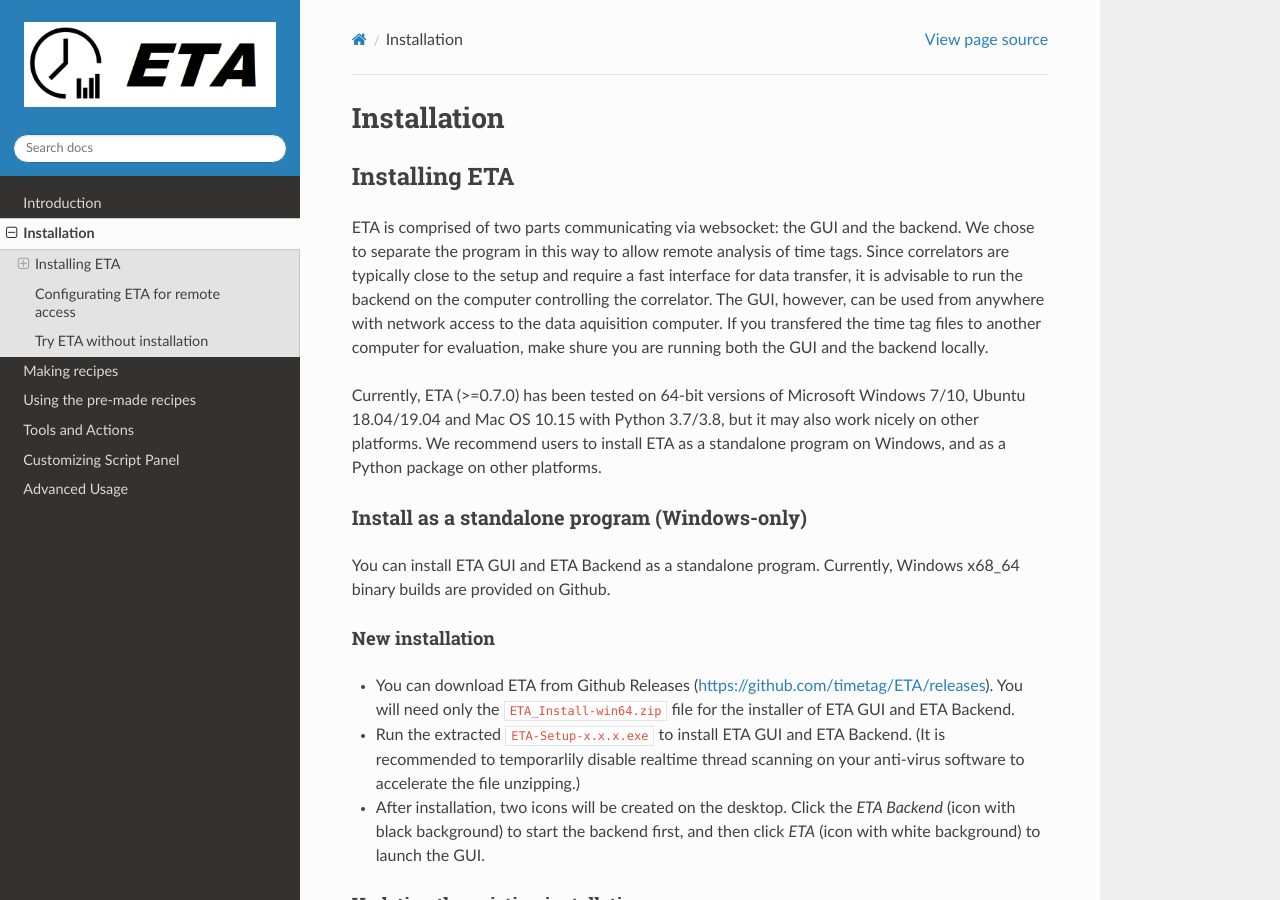
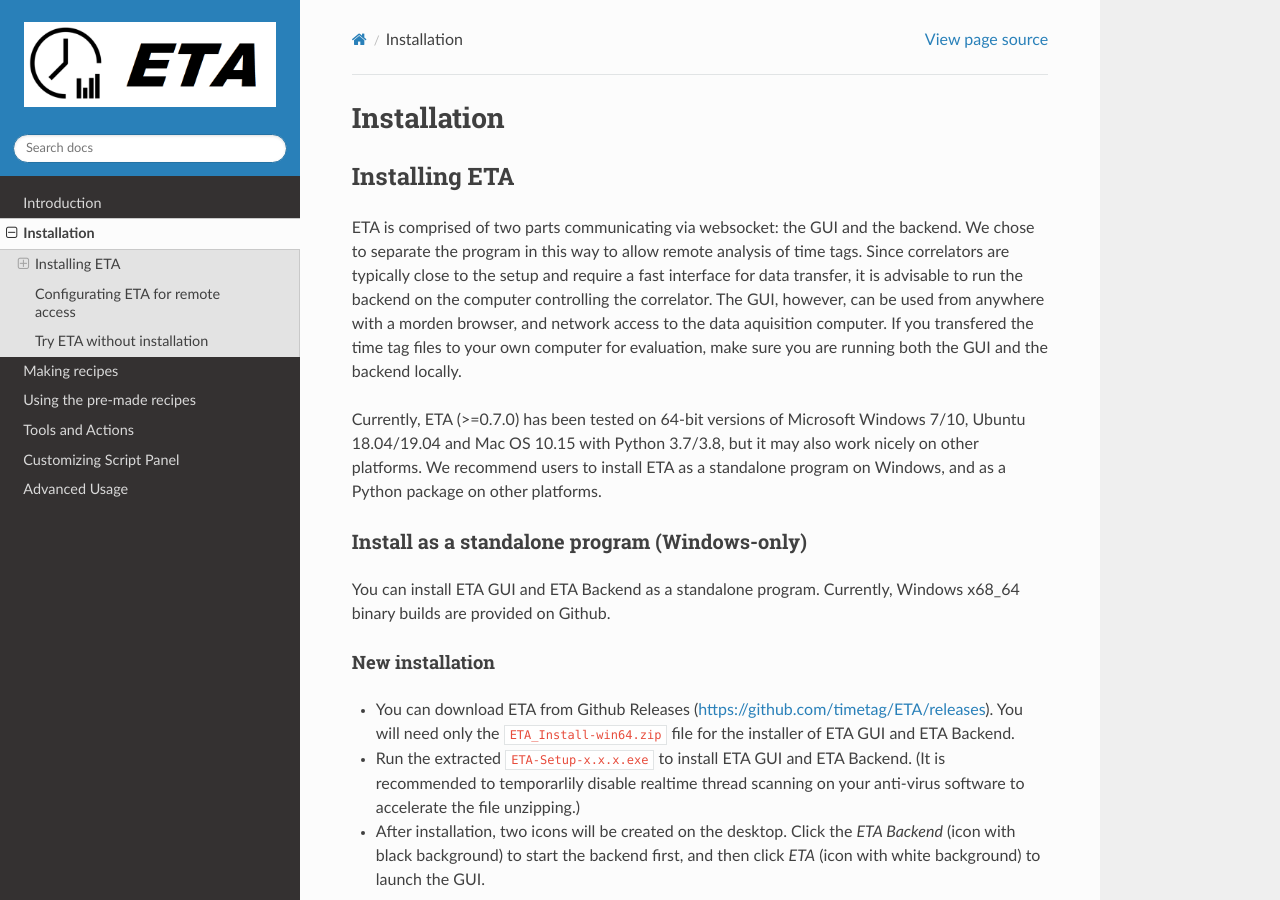
Before and after one commit to timetag/timetag.github.io, a Sphinx documentation site: the page built from docs/installation.rst, in a window 1280 px wide and 900 px high. Built offline with Sphinx 7.4.7 and the Read the Docs theme 2.0.0, drawn with Linux system fonts in a browser that asks for light colours.

Commit message:
Update installation.rst

```diff
--- a/docs/installation.rst
+++ b/docs/installation.rst
@@ -4,7 +4,7 @@
 
 Installing ETA
 --------
-ETA is comprised of two parts communicating via websocket: the GUI and the backend. We chose to separate the program in this way to allow remote analysis of time tags. Since correlators are typically close to the setup and require a fast interface for data transfer, it is advisable to run the backend on the computer controlling the correlator. The GUI, however, can be used from anywhere with network access to the data aquisition computer. If you transfered the time tag files to another computer for evaluation, make shure you are running both the GUI and the backend locally.
+ETA is comprised of two parts communicating via websocket: the GUI and the backend. We chose to separate the program in this way to allow remote analysis of time tags. Since correlators are typically close to the setup and require a fast interface for data transfer, it is advisable to run the backend on the computer controlling the correlator. The GUI, however, can be used from anywhere with a morden browser, and network access to the data aquisition computer. If you transfered the time tag files to your own computer for evaluation, make sure you are running both the GUI and the backend locally.
 
 Currently, ETA (>=0.7.0) has been tested on 64-bit versions of Microsoft Windows 7/10, Ubuntu 18.04/19.04 and Mac OS 10.15 with Python 3.7/3.8, but it may also work nicely on other platforms. We recommend users to install ETA as a standalone program on Windows, and as a Python package on other platforms.
 
@@ -80,9 +80,9 @@
 Verify the Installation
 ......
 
-After launching the ETA GUI, click New and then click Simulation, it will load a simulation recipe which can run without any actual timetag. Click the "Run" besides the Display Panel you want to execute to see the results.
+*     After launching the ETA GUI, click New and then click Simulation, it will load a simulation recipe which can run without any actual timetag. Click the "Run" besides the Display Panel you want to execute to see the results.
 
-In order to analyze your own time tag file, you can drag a recipe (``recipe_name.eta``) onto the main screen to load it, specify filename in the variables, and then click "Run" button besides the Display Panel you want to execute.
+*     In order to analyze your own time tag file, you can drag a recipe (``recipe_name.eta``) onto the main screen to load it, specify filename in the variables, and then click "Run" button besides the Display Panel you want to execute.
 
 If problem occurs, try ``pip install --upgrade`` again to upgrade each `ETA dependencies <https://github.com/timetag/ETA/blob/master/requirements.txt>`_ .
 
```
